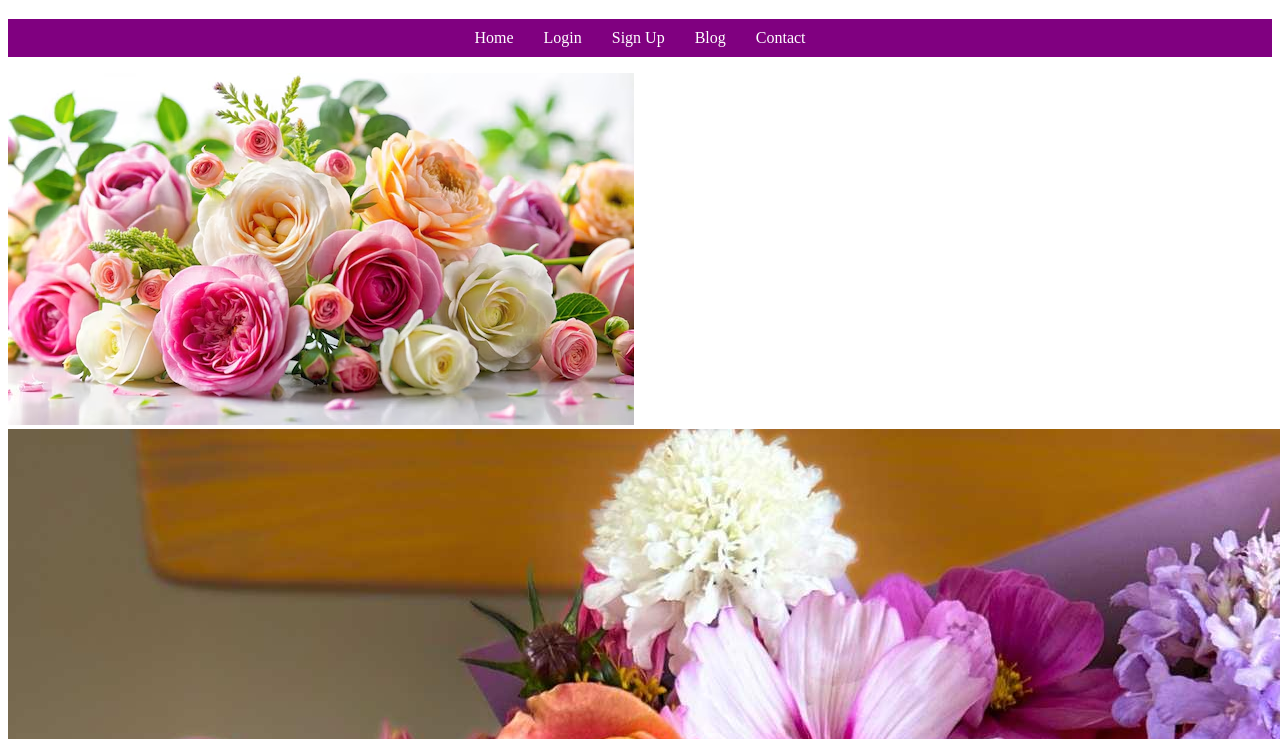
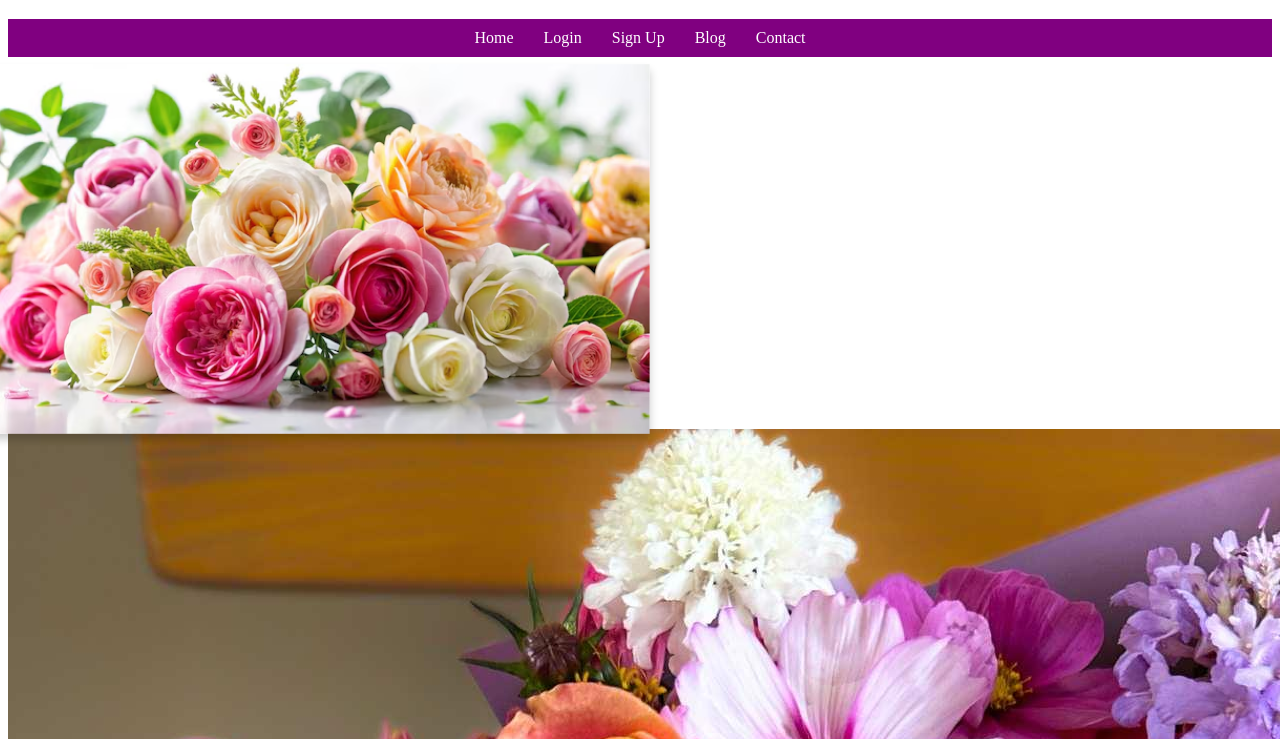
Before and after one commit to HafsaHajji/Som_flower, a plain HTML site: page index.html in a window 1280 px wide. In both pictures the pointer is over the picture 321 px from the left and 309 px from the top of the page. Shown: the part 61-800 px from the top of the page. Drawn offline with Linux system fonts and the light colour scheme.

Commit message:
add .gallery img:hover

```diff
--- a/index.html
+++ b/index.html
@@ -17,7 +17,10 @@
 
 
 
-
+        .gallery img:hover {
+            transform: scale(1.05);
+            box-shadow: 0 6px 8px rgba(0, 0, 0, 0.2);
+        }
 
         footer {
             background-color: purple;
```
